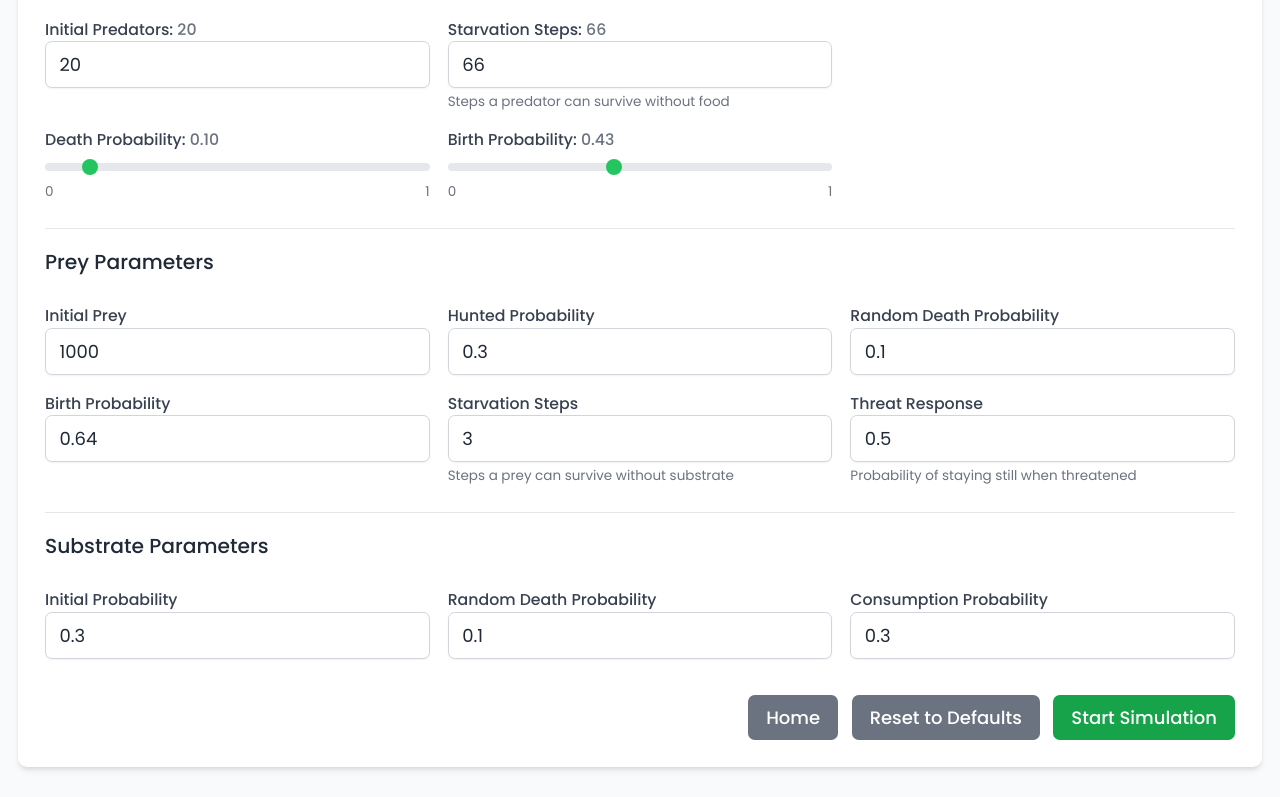
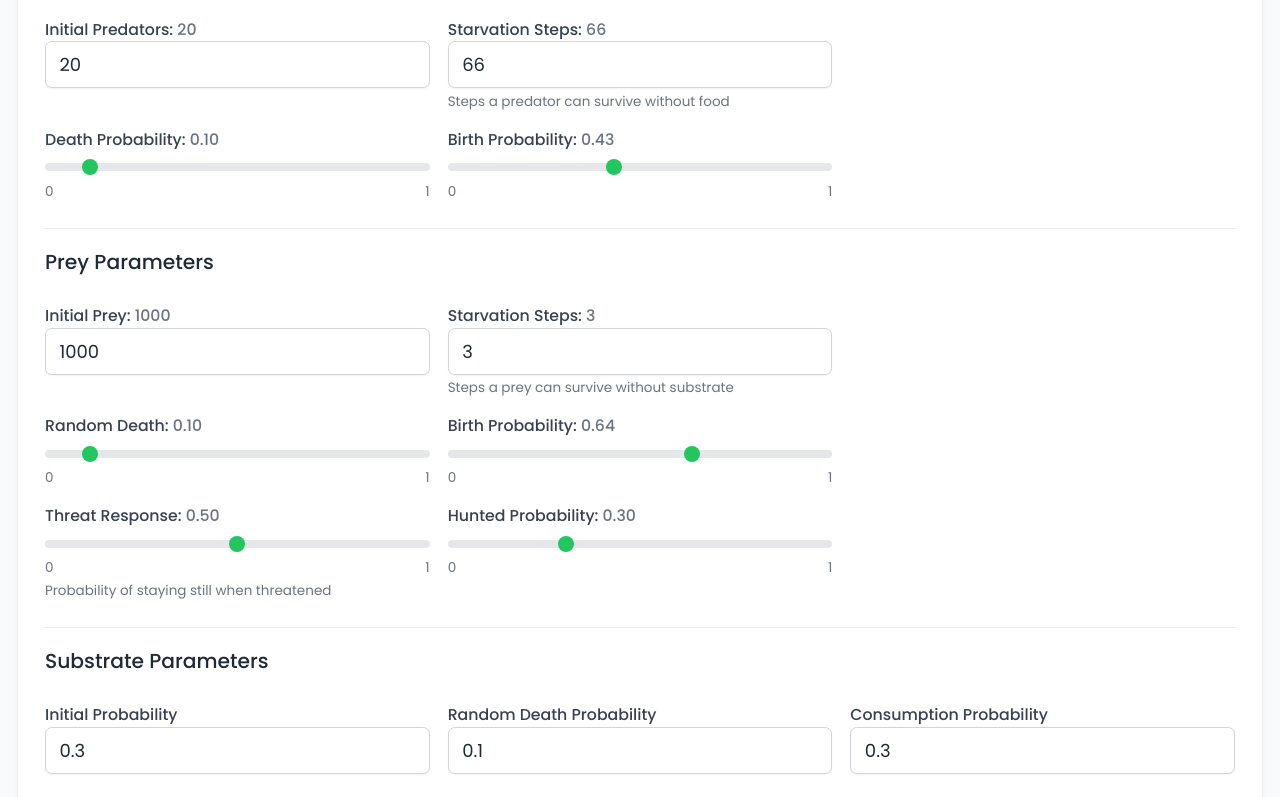
Before and after one commit to AIAll-TARS/modCA, a Next.js app in the folder frontend/: page /simulate in a window 1280 px wide. Shown: the part 488-1285 px from the top of the page. Built offline with nearby package versions, Linux system fonts and the light colour scheme; no server answers.

Commit message:
Reorganize prey parameters section with sliders and new layout

```diff
--- a/frontend/src/components/SimulationSetup.tsx
+++ b/frontend/src/components/SimulationSetup.tsx
@@ -475,8 +475,11 @@ export const SimulationSetup: React.FC<SimulationSetupProps> = ({ onStartSimulat
                                         <h3 className="text-lg font-medium text-gray-800 dark:text-dark-text mb-2">Prey Parameters</h3>
                                     </div>
 
+                                    {/* Prey Counts Row */}
                                     <div>
-                                        <label htmlFor="initial_prey" className="block text-sm font-medium text-gray-700 dark:text-gray-300">Initial Prey</label>
+                                        <label htmlFor="initial_prey" className="block text-sm font-medium text-gray-700 dark:text-gray-300">
+                                            Initial Prey: <span className="text-gray-500">{values.initial_prey}</span>
+                                        </label>
                                         <Field
                                             type="number"
                                             name="initial_prey"
@@ -488,46 +491,9 @@ export const SimulationSetup: React.FC<SimulationSetupProps> = ({ onStartSimulat
                                     </div>
 
                                     <div>
-                                        <label htmlFor="prey_hunted_probability" className="block text-sm font-medium text-gray-700 dark:text-gray-300">Hunted Probability</label>
-                                        <Field
-                                            type="number"
-                                            name="prey_hunted_probability"
-                                            step="0.01"
-                                            min={VALIDATION_LIMITS.PREY_HUNTED_PROBABILITY.min}
-                                            max={VALIDATION_LIMITS.PREY_HUNTED_PROBABILITY.max}
-                                            className="input"
-                                        />
-                                        <ErrorMessage name="prey_hunted_probability" component="div" className="text-red-500 text-sm mt-1" />
-                                    </div>
-
-                                    <div>
-                                        <label htmlFor="prey_random_death" className="block text-sm font-medium text-gray-700 dark:text-gray-300">Random Death Probability</label>
-                                        <Field
-                                            type="number"
-                                            name="prey_random_death"
-                                            step="0.01"
-                                            min={VALIDATION_LIMITS.PREY_RANDOM_DEATH.min}
-                                            max={VALIDATION_LIMITS.PREY_RANDOM_DEATH.max}
-                                            className="input"
-                                        />
-                                        <ErrorMessage name="prey_random_death" component="div" className="text-red-500 text-sm mt-1" />
-                                    </div>
-
-                                    <div>
-                                        <label htmlFor="prey_birth_probability" className="block text-sm font-medium text-gray-700 dark:text-gray-300">Birth Probability</label>
-                                        <Field
-                                            type="number"
-                                            name="prey_birth_probability"
-                                            step="0.01"
-                                            min={VALIDATION_LIMITS.PREY_BIRTH_PROBABILITY.min}
-                                            max={VALIDATION_LIMITS.PREY_BIRTH_PROBABILITY.max}
-                                            className="input"
-                                        />
-                                        <ErrorMessage name="prey_birth_probability" component="div" className="text-red-500 text-sm mt-1" />
-                                    </div>
-
-                                    <div>
-                                        <label htmlFor="prey_starvation_steps" className="block text-sm font-medium text-gray-700 dark:text-gray-300">Starvation Steps</label>
+                                        <label htmlFor="prey_starvation_steps" className="block text-sm font-medium text-gray-700 dark:text-gray-300">
+                                            Starvation Steps: <span className="text-gray-500">{values.prey_starvation_steps}</span>
+                                        </label>
                                         <Field
                                             type="number"
                                             name="prey_starvation_steps"
@@ -535,23 +501,97 @@ export const SimulationSetup: React.FC<SimulationSetupProps> = ({ onStartSimulat
                                             max={VALIDATION_LIMITS.PREY_STARVATION_STEPS.max}
                                             className="input"
                                         />
-                                        <div className="text-xs text-gray-500 dark:text-gray-400 mt-1">Steps a prey can survive without substrate</div>
+                                        <div className="text-xs text-gray-500 mt-1">Steps a prey can survive without substrate</div>
                                         <ErrorMessage name="prey_starvation_steps" component="div" className="text-red-500 text-sm mt-1" />
                                     </div>
 
+                                    {/* Empty div to maintain grid layout */}
+                                    <div></div>
+
+                                    {/* Prey Death/Birth Probabilities Row */}
                                     <div>
-                                        <label htmlFor="prey_threat_response" className="block text-sm font-medium text-gray-700 dark:text-gray-300">Threat Response</label>
+                                        <label htmlFor="prey_random_death" className="block text-sm font-medium text-gray-700 dark:text-gray-300">
+                                            Random Death: <span className="text-gray-500">{values.prey_random_death.toFixed(2)}</span>
+                                        </label>
                                         <Field
-                                            type="number"
+                                            type="range"
+                                            name="prey_random_death"
+                                            min={VALIDATION_LIMITS.PREY_RANDOM_DEATH.min}
+                                            max={VALIDATION_LIMITS.PREY_RANDOM_DEATH.max}
+                                            step="0.01"
+                                            className="probability-slider w-full h-2 bg-gray-200 rounded-lg appearance-none cursor-pointer dark:bg-gray-700"
+                                        />
+                                        <div className="flex justify-between text-xs text-gray-500 mt-1">
+                                            <span>0</span>
+                                            <span>1</span>
+                                        </div>
+                                        <ErrorMessage name="prey_random_death" component="div" className="text-red-500 text-sm mt-1" />
+                                    </div>
+
+                                    <div>
+                                        <label htmlFor="prey_birth_probability" className="block text-sm font-medium text-gray-700 dark:text-gray-300">
+                                            Birth Probability: <span className="text-gray-500">{values.prey_birth_probability.toFixed(2)}</span>
+                                        </label>
+                                        <Field
+                                            type="range"
+                                            name="prey_birth_probability"
+                                            min={VALIDATION_LIMITS.PREY_BIRTH_PROBABILITY.min}
+                                            max={VALIDATION_LIMITS.PREY_BIRTH_PROBABILITY.max}
+                                            step="0.01"
+                                            className="probability-slider w-full h-2 bg-gray-200 rounded-lg appearance-none cursor-pointer dark:bg-gray-700"
+                                        />
+                                        <div className="flex justify-between text-xs text-gray-500 mt-1">
+                                            <span>0</span>
+                                            <span>1</span>
+                                        </div>
+                                        <ErrorMessage name="prey_birth_probability" component="div" className="text-red-500 text-sm mt-1" />
+                                    </div>
+
+                                    {/* Empty div to maintain grid layout */}
+                                    <div></div>
+
+                                    {/* Prey Behavior Probabilities Row */}
+                                    <div>
+                                        <label htmlFor="prey_threat_response" className="block text-sm font-medium text-gray-700 dark:text-gray-300">
+                                            Threat Response: <span className="text-gray-500">{values.prey_threat_response.toFixed(2)}</span>
+                                        </label>
+                                        <Field
+                                            type="range"
                                             name="prey_threat_response"
-                                            step="0.01"
                                             min={VALIDATION_LIMITS.PREY_THREAT_RESPONSE.min}
                                             max={VALIDATION_LIMITS.PREY_THREAT_RESPONSE.max}
-                                            className="input"
+                                            step="0.01"
+                                            className="probability-slider w-full h-2 bg-gray-200 rounded-lg appearance-none cursor-pointer dark:bg-gray-700"
                                         />
-                                        <div className="text-xs text-gray-500 dark:text-gray-400 mt-1">Probability of staying still when threatened</div>
+                                        <div className="flex justify-between text-xs text-gray-500 mt-1">
+                                            <span>0</span>
+                                            <span>1</span>
+                                        </div>
+                                        <div className="text-xs text-gray-500 mt-1">Probability of staying still when threatened</div>
                                         <ErrorMessage name="prey_threat_response" component="div" className="text-red-500 text-sm mt-1" />
                                     </div>
+
+                                    <div>
+                                        <label htmlFor="prey_hunted_probability" className="block text-sm font-medium text-gray-700 dark:text-gray-300">
+                                            Hunted Probability: <span className="text-gray-500">{values.prey_hunted_probability.toFixed(2)}</span>
+                                        </label>
+                                        <Field
+                                            type="range"
+                                            name="prey_hunted_probability"
+                                            min={VALIDATION_LIMITS.PREY_HUNTED_PROBABILITY.min}
+                                            max={VALIDATION_LIMITS.PREY_HUNTED_PROBABILITY.max}
+                                            step="0.01"
+                                            className="probability-slider w-full h-2 bg-gray-200 rounded-lg appearance-none cursor-pointer dark:bg-gray-700"
+                                        />
+                                        <div className="flex justify-between text-xs text-gray-500 mt-1">
+                                            <span>0</span>
+                                            <span>1</span>
+                                        </div>
+                                        <ErrorMessage name="prey_hunted_probability" component="div" className="text-red-500 text-sm mt-1" />
+                                    </div>
+
+                                    {/* Empty div to maintain grid layout */}
+                                    <div></div>
 
                                     <div className="col-span-3 border-t pt-4 mt-2">
                                         <h3 className="text-lg font-medium text-gray-800 dark:text-dark-text mb-2">Substrate Parameters</h3>
```
